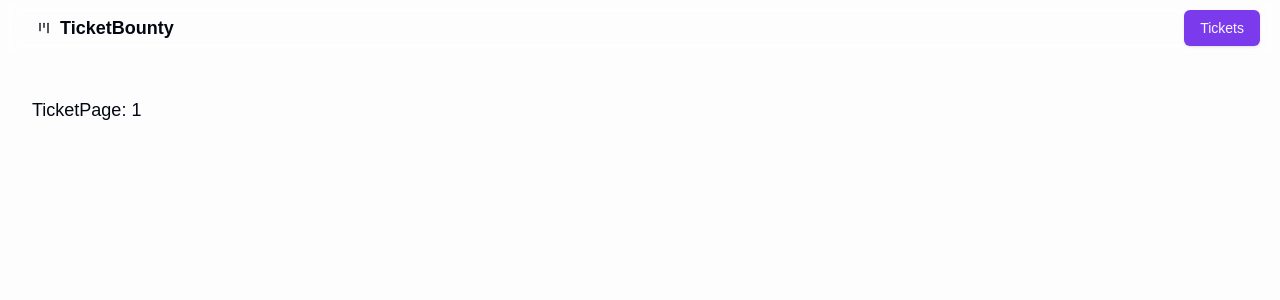
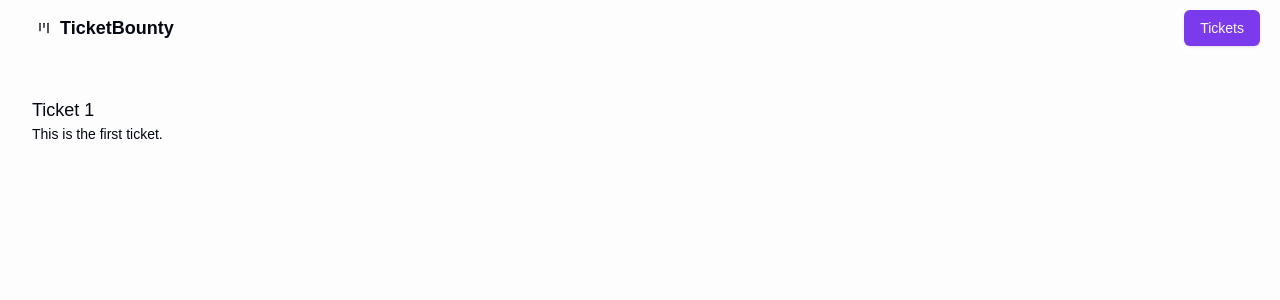
Before and after one commit to DarrickFauvel/the-road-to-next-app, a Next.js app: page /tickets/1 in a window 1280 px wide. Shown: the top 300 px of the page. Built offline with nearby package versions, Linux system fonts and the light colour scheme.

Commit message:
implement placeholder component

```diff
--- a/src/app/tickets/[ticketId]/page.tsx
+++ b/src/app/tickets/[ticketId]/page.tsx
@@ -1,3 +1,9 @@
+import { Placeholder } from "@/components/placeholder";
+import { Button } from "@/components/ui/button";
+import { initialTickets } from "@/data";
+import { ticketsPath } from "@/paths";
+import Link from "next/link";
+
 type TicketPageProps = {
   params: Promise<{
     ticketId: string;
@@ -7,7 +13,27 @@ type TicketPageProps = {
 const TicketPage = async ({ params }: TicketPageProps) => {
   const { ticketId } = await params;
 
-  return <h2 className="text-lg">TicketPage: {ticketId}</h2>;
+  const ticket = initialTickets.find((ticket) => ticket.id === ticketId);
+
+  if (!ticket) {
+    return (
+      <Placeholder
+        label="Ticket not found"
+        button={
+          <Button asChild variant="outline">
+            <Link href={ticketsPath()}>Go to Tickets</Link>
+          </Button>
+        }
+      />
+    );
+  }
+
+  return (
+    <div>
+      <h2 className="text-lg">{ticket.title}</h2>
+      <p className="text-sm">{ticket.content}</p>
+    </div>
+  );
 };
 
 export default TicketPage;
```
